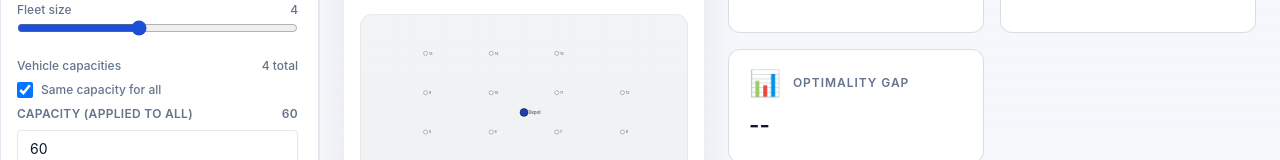
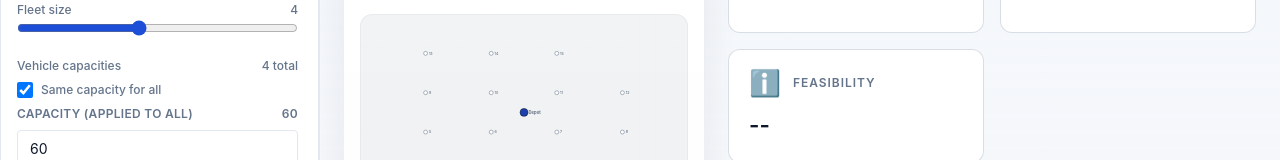
Before and after one commit to jasonboulos/CVRP, an Angular app in the folder UI/: page / in a window 1280 px wide. Shown: the part 281-441 px from the top of the page. Built offline with nearby package versions, Linux system fonts and the light colour scheme.

Commit message:
Replace optimality gap metric with feasibility card

```diff
--- a/UI/src/app/core/models/index.ts
+++ b/UI/src/app/core/models/index.ts
@@ -98,5 +98,5 @@ export interface DashboardMetrics {
   vehiclesUsed: number;
   capacityViolations: number;
   runtimeMs: number;
-  optimalityGap: number;
+  feasible: boolean | null;
 }
--- a/UI/src/app/core/services/metrics.service.ts
+++ b/UI/src/app/core/services/metrics.service.ts
@@ -13,7 +13,7 @@ export class MetricsService {
       vehiclesUsed: solution.vehiclesUsed,
       capacityViolations: solution.violations.capacity,
       runtimeMs: solution.runtimeMs,
-      optimalityGap: solution.gap ?? 0,
+      feasible: typeof solution.feasible === 'boolean' ? solution.feasible : null,
     };
   }
 
--- a/UI/src/app/features/metrics-cards/metrics-cards.component.html
+++ b/UI/src/app/features/metrics-cards/metrics-cards.component.html
@@ -3,7 +3,9 @@
     *ngFor="let tile of tiles"
     class="metric-card"
     role="listitem"
+    [ngClass]="tile.cardClass"
     [attr.aria-label]="tile.label + ' ' + tile.value + (tile.unit ? ' ' + tile.unit : '')"
+    [attr.title]="tile.title || null"
   >
     <header class="metric-header">
       <span class="metric-icon" [ngClass]="tile.accent" aria-hidden="true">{{ tile.icon }}</span>
@@ -11,7 +13,13 @@
     </header>
     <div class="metric-body">
       <div class="metric-value-row">
-        <span class="metric-value" [title]="tile.value + (tile.unit ? ' ' + tile.unit : '')">{{ tile.value }}</span>
+        <span
+          class="metric-value"
+          [ngClass]="tile.valueClass"
+          [title]="tile.value + (tile.unit ? ' ' + tile.unit : '')"
+        >
+          {{ tile.value }}
+        </span>
         <span *ngIf="tile.unit" class="metric-unit" [title]="tile.unit">{{ tile.unit }}</span>
       </div>
       <div *ngIf="tile.helper" class="metric-helper" [title]="tile.helper">{{ tile.helper }}</div>
--- a/UI/src/app/features/metrics-cards/metrics-cards.component.ts
+++ b/UI/src/app/features/metrics-cards/metrics-cards.component.ts
@@ -8,6 +8,9 @@ interface MetricTile {
   unit?: string;
   accent: string;
   helper?: string;
+  cardClass?: string;
+  valueClass?: string;
+  title?: string;
 }
 
 @Component({
@@ -25,9 +28,42 @@ export class MetricsCardsComponent {
         { label: 'Vehicles used', icon: '🚚', value: '--', accent: 'text-slate-400' },
         { label: 'Capacity violations', icon: '⚠️', value: '--', accent: 'text-slate-400' },
         { label: 'Runtime', icon: '⏱️', value: '--', accent: 'text-slate-400' },
-        { label: 'Optimality gap', icon: '📊', value: '--', accent: 'text-slate-400' },
+        { label: 'Feasibility', icon: 'ℹ️', value: '--', accent: 'text-slate-400' },
       ];
     }
+
+    const feasibilityTile: MetricTile = (() => {
+      if (this.metrics?.feasible === true) {
+        return {
+          label: 'Feasibility',
+          icon: '✅',
+          value: 'Feasible ✅',
+          accent: 'text-green-600',
+          valueClass: 'text-green-600',
+          cardClass: 'bg-green-50',
+          title: 'All customers served and constraints respected.',
+        } satisfies MetricTile;
+      }
+
+      if (this.metrics?.feasible === false) {
+        return {
+          label: 'Feasibility',
+          icon: '❌',
+          value: 'Not Feasible ❌',
+          accent: 'text-rose-600',
+          valueClass: 'text-rose-600',
+          cardClass: 'bg-rose-50',
+          title: 'Some customers cannot be served under current constraints.',
+        } satisfies MetricTile;
+      }
+
+      return {
+        label: 'Feasibility',
+        icon: 'ℹ️',
+        value: '--',
+        accent: 'text-slate-400',
+      } satisfies MetricTile;
+    })();
 
     return [
       {
@@ -59,13 +95,7 @@ export class MetricsCardsComponent {
         unit: 's',
         accent: 'text-amber-500',
       },
-      {
-        label: 'Optimality gap',
-        icon: '📊',
-        value: this.metrics.optimalityGap.toFixed(2),
-        unit: '%',
-        accent: 'text-fuchsia-500',
-      },
+      feasibilityTile,
     ];
   }
 }
```
